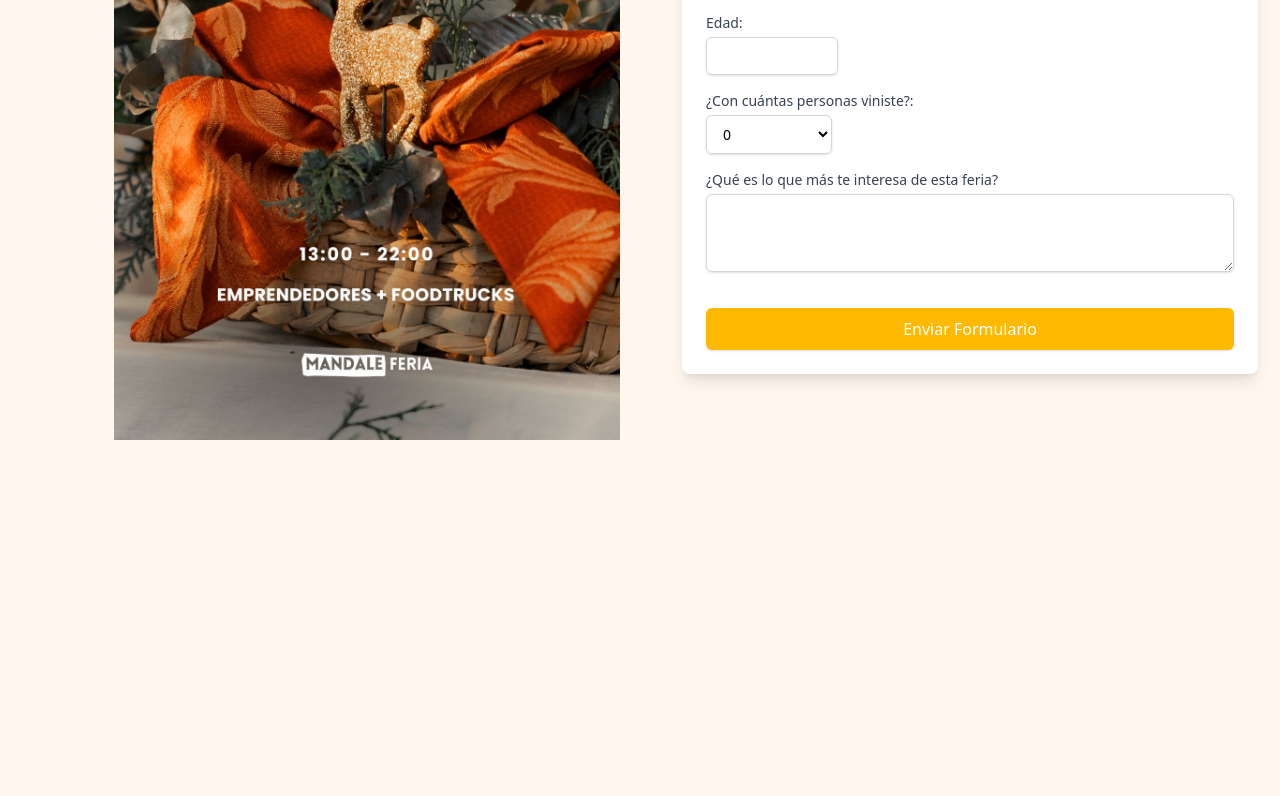
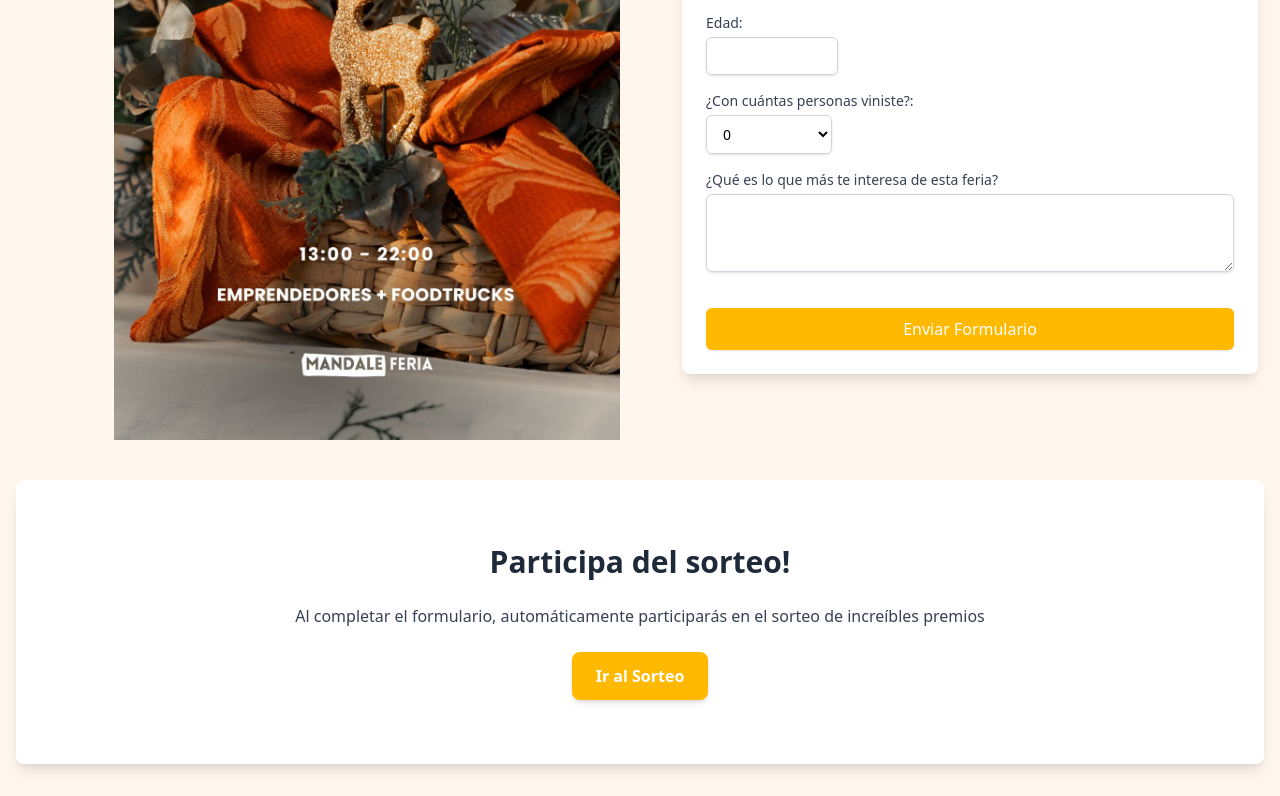
Before and after one commit to erikcba/mandale-feria, a plain HTML site: page index.html in a window 1280 px wide. Shown: the part 588-1384 px from the top of the page. Before the commit the page ends 1028 px from the top, so only its background shows below. Drawn offline with nearby package versions, Linux system fonts and the light colour scheme.

Commit message:
agregado boton para ir a sorteo

```diff
--- a/index.html
+++ b/index.html
@@ -12,13 +12,15 @@
     <div class="fixed top-0 bg-white shadow-md py-6 flex flex-row items-center justify-center w-full">
         <img src="./Assets/feria-logo.png" alt="">
     </div>
-    <section id="hero" class="container mx-auto mt-32 pb-10 sm:pb-0 flex flex-col-reverse sm:flex-row items-center justify-center gap-10 px-4 sm:px-0">
+    <section id="hero"
+        class="container mx-auto mt-32 pb-10 sm:pb-0 flex flex-col-reverse sm:flex-row items-center justify-center gap-10 px-4 sm:px-0">
         <div class="sm:w-1/2 w-full">
             <img class="h-[900px] ml-auto" src='./Assets/flyer-navidad.jpg' alt="">
         </div>
         <div class="sm:w-1/2 w-full">
-            <form action="https://script.google.com/macros/s/AKfycbzeHcmAe04yU1IF8-cwbjKiYG-WyHdSsCToe004etT_MMPQ1JFqQIbXJ3Q68LI4HOZ_sQ/exec" method="POST"
-                class="max-w-xl mx-auto p-6 bg-white shadow-lg rounded-lg space-y-4">
+            <form
+                action="https://script.google.com/macros/s/AKfycbzeHcmAe04yU1IF8-cwbjKiYG-WyHdSsCToe004etT_MMPQ1JFqQIbXJ3Q68LI4HOZ_sQ/exec"
+                method="POST" class="max-w-xl mx-auto p-6 bg-white shadow-lg rounded-lg space-y-4">
                 <h2 class="text-2xl font-bold text-gray-800 mb-6">Registro ingresantes</h2>
 
                 <div>
@@ -97,6 +99,22 @@
             </form>
         </div>
     </section>
+    <section id="btn_sorteo" class="pt-10 px-4">
+        <div class="container mx-auto rounded-lg shadow-lg py-6 mx-4 mb-8 bg-white">
+            <h2 class="text-center text-3xl font-bold text-gray-800 mb-6 mt-10">
+                Participa del sorteo!
+            </h2>
+            <p class="text-center text-gray-700 mb-6 px-4">
+                Al completar el formulario, automáticamente participarás en el sorteo de increíbles premios
+            </p>
+            <div class="flex justify-center mb-10">
+                <a href="./sorteo.html"
+                    class="py-3 px-6 bg-amber-400 text-white font-semibold rounded-lg shadow-md hover:bg-amber-600 hover:cursor-pointer focus:outline-none focus:ring-2 focus:ring-offset-2 focus:ring-amber-500">
+                    Ir al Sorteo
+                </a>
+            </div>
+        </div>
+    </section>
 </body>
 
 </html>
```
